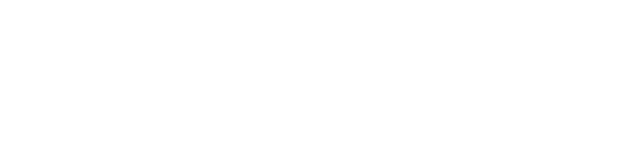
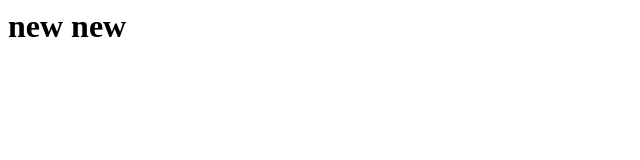
Before and after one commit to fatmaamuhameed/test1, a plain HTML site: page index.html in a window 1280 px wide. Shown: the whole page, without its empty margins (0-640 px from the left). Drawn offline with Linux system fonts and the light colour scheme.

Commit message:
new branch

```diff
--- a/index.html
+++ b/index.html
@@ -2,6 +2,8 @@
     <head><link rel="stylesheet" href="style.css"></head>
     <body>
 
-
+ <h1>
+     new new
+ </h1>
     </body>
 </html>
```
